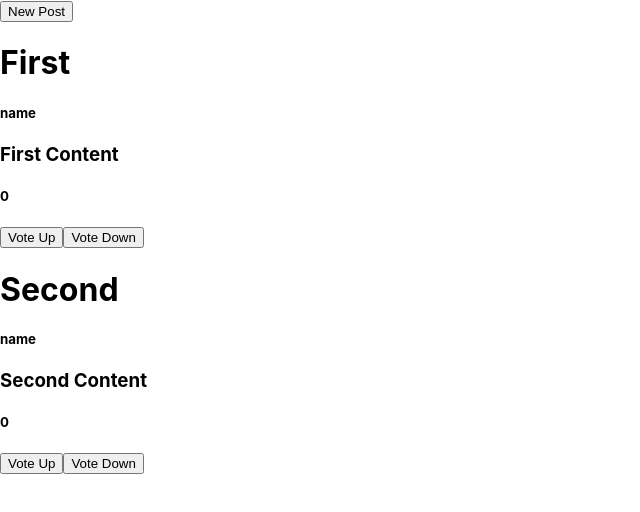
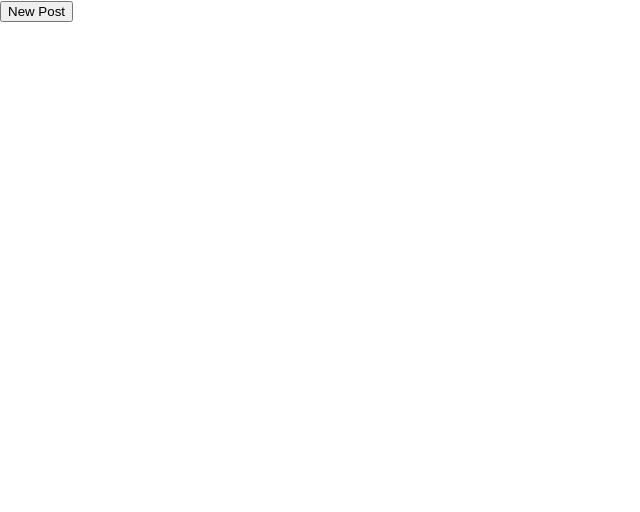
Before and after one commit to iancookwestgate/Redux-PostList-Practice, a React (Create React App) app: page / in a window 1280 px wide. Shown: the top 512 px of the page, without its empty margins (0-640 px from the left). Built offline with nearby package versions, Linux system fonts and the light colour scheme.

Commit message:
log time in posts

```diff
--- a/package.json
+++ b/package.json
@@ -3,6 +3,7 @@
   "version": "0.1.0",
   "private": true,
   "dependencies": {
+    "moment": "^2.18.1",
     "react": "^16.8.6",
     "react-dom": "^16.8.6",
     "react-router-dom": "^5.0.0",
--- a/src/components/App.js
+++ b/src/components/App.js
@@ -6,20 +6,7 @@ import NewPostControl from './NewPostControl';
 import { Switch, Route } from 'react-router-dom';
 import Error404 from './Error404';
 
-class App extends React.Component {
-  constructor() {
-    super();
-
-    this.handleSubmitNewPost = this.handleSubmitNewPost.bind(this);
-  }
-
-  handleSubmitNewPost(newPost) {
-    var newPostList = this.state.postList.slice();
-    newPostList.push(newPost);
-    this.setState({postList: newPostList});
-  }
-
-  render() {
+function App() {
   return (
     <div>
       <Head/>
@@ -30,7 +17,7 @@ class App extends React.Component {
       </Switch>
     </div>
   );
-  }
+
 }
 
 export default App;
--- a/src/components/Feed.jsx
+++ b/src/components/Feed.jsx
@@ -2,26 +2,29 @@ import React from 'react';
 import Post from './Post';
 import { Link } from 'react-router-dom';
 import NewPostControl from './NewPostControl';
+import Moment from 'moment';
 
 class Feed extends React.Component {
   constructor() {
     super();
     this.state = {
       masterPostList: [
-        {
-          title: "First",
-          user: "name",
-          content: "First Content",
-          id: "03f8b32a-2a3f-43f6-abac-0b857ffec32d",
-          votes: 0
-        },
-        {
-          title: "Second",
-          user: "name",
-          content: "Second Content",
-          id: "03f8b32a-2a3f-43f6-abac-0b857ffec32e",
-          votes: 0
-        }
+        // {
+        //   title: "First",
+        //   user: "name",
+        //   content: "First Content",
+        //   id: "03f8b32a-2a3f-43f6-abac-0b857ffec32d",
+        //   votes: 0,
+        //   timeOpen: new Moment()
+        // },
+        // {
+        //   title: "Second",
+        //   user: "name",
+        //   content: "Second Content",
+        //   id: "03f8b32a-2a3f-43f6-abac-0b857ffec32e",
+        //   votes: 0,
+        //   timeOpen: new Moment()
+        // }
       ]
     }
     this.handleSubmitNewPost = this.handleSubmitNewPost.bind(this);
@@ -29,8 +32,28 @@ class Feed extends React.Component {
   }
   handleSubmitNewPost(newPost) {
     var newPostList = this.state.masterPostList.slice();
+    newPost.formattedWaitTime = (newPost.timeOpen).fromNow(true);
     newPostList.push(newPost);
     this.setState({masterPostList: newPostList});
+  }
+
+  componentDidMount() {
+    this.waitTimeUpdateTimer = setInterval(() =>
+      this.updateTicketElapsedWaitTime(),
+      60000
+    );
+  }
+
+  updateTicketElapsedWaitTime() {
+    let newMasterPostList = this.state.masterPostList.slice();
+    newMasterPostList.forEach((post) =>
+      post.formattedWaitTime = (post.timeOpen).fromNow(true)
+    );
+    this.setState({masterPostList: newMasterPostList});
+  }
+
+  componentWillUnmount() {
+    clearInterval(this.waitTimeUpdateTimer);
   }
 
   handleVoteSubmit(id, dir) {
@@ -38,7 +61,6 @@ class Feed extends React.Component {
     updateList[id].votes += dir;
     updateList.sort((a,b) => b.votes - a.votes)
     this.setState({masterPostList: updateList});
-
   }
 
   render() {
@@ -51,6 +73,7 @@ class Feed extends React.Component {
             content={post.content}
             votes={post.votes}
             id={index}
+            formattedWaitTime={post.formattedWaitTime}
             onVoteSubmit={this.handleVoteSubmit}
             key={post.id}/>
         )}
--- a/src/components/NewPostForm.jsx
+++ b/src/components/NewPostForm.jsx
@@ -1,6 +1,7 @@
 import React from 'react';
 import PropTypes from 'prop-types';
 import { v4 } from 'uuid';
+import Moment from 'moment';
 
 function NewPost(props){
   let _title = null;
@@ -9,7 +10,7 @@ function NewPost(props){
 
   function handleSubmitNewPost(event) {
     event.preventDefault();
-    props.onNewPostCreation({title: _title.value, user: _user.value, content: _content.value, votes: 0, id: v4()});
+    props.onNewPostCreation({title: _title.value, user: _user.value, content: _content.value, votes: 0, id: v4(), timeOpen: new Moment()});
     _title.value ='';
     _user.value ='';
     _content.value ='';
--- a/src/components/Post.jsx
+++ b/src/components/Post.jsx
@@ -1,4 +1,6 @@
 import React from 'react';
+import Moment from 'moment';
+import PropTypes from 'prop-types';
 
 function Post(props) {
 
@@ -15,10 +17,20 @@ function Post(props) {
       <h5>{props.user}</h5>
       <h3>{props.content}</h3>
       <h5>{props.votes}</h5>
+      <h4>{props.formattedWaitTime} ago</h4>
       <button onClick={upVote}>Vote Up</button>
       <button onClick={downVote}>Vote Down</button>
     </div>
   );
 }
 
+Post.propTypes = {
+  title: PropTypes.string.isRequired,
+  id: PropTypes.number.isRequired,
+  user: PropTypes.string.isRequired,
+  content: PropTypes.string.isRequired,
+  votes: PropTypes.number.isRequired,
+  formattedWaitTime: PropTypes.string.isRequired
+}
+
 export default Post;
```
Also changed, not shown: 1 other file (tests, documents, lock files or other folders). Lines whose indentation alone changed are shown as unchanged.
